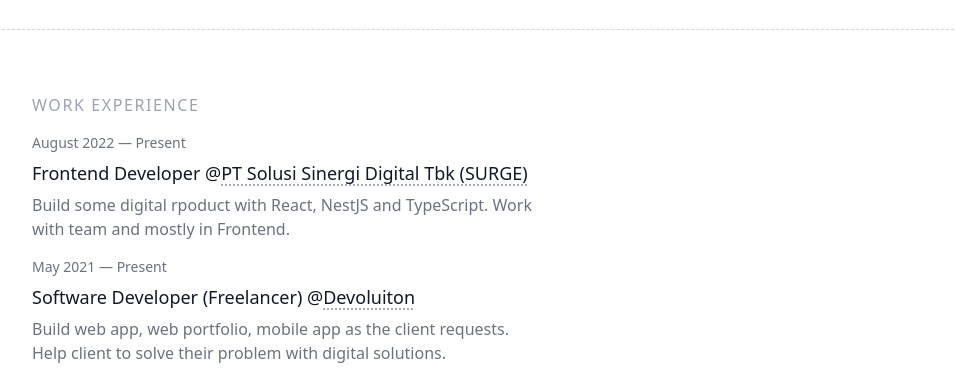
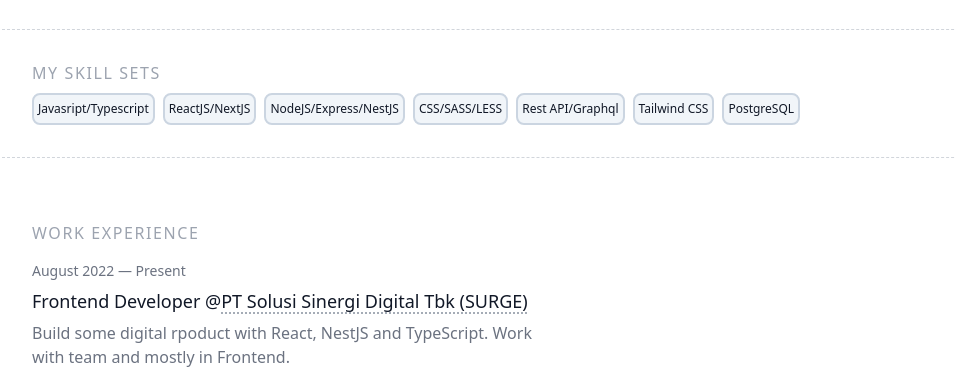
Before and after one commit to arthur-da-1205/portfolio-web-v2, an Astro site: page / in a window 1280 px wide. Shown: the part 357-735 px from the top of the page, without its empty margins (112-1067 px from the left). Built offline with nearby package versions, Linux system fonts and the light colour scheme; Astro itself is replaced by a stand-in of ours.

Commit message:
skill set section

```diff
--- /dev/null
+++ b/src/components/sections/SkillSetSection.tsx
@@ -0,0 +1,49 @@
+import SectionHeader from "@components/SectionHeader";
+import React from "react";
+
+const SkillSetSection: React.FC = () => {
+  return (
+    <div className="flex flex-col gap-2">
+      <SectionHeader name="my skill sets" />
+      <div className="w-full flex gap-2">
+        <div className="p-1 rounded-lg border-2 flex items-center justify-center border-slate-300 w-fit cursor-pointer  bg-slate-100">
+          <div className="group inline-flex items-center text-sm font-medium leading-6 text-gray-900 hover:text-gray-700 sm:text-xs sm:leading-5">
+            Javasript/Typescript
+          </div>
+        </div>
+        <div className="p-1 rounded-lg border-2 flex items-center justify-center border-slate-300 w-fit cursor-pointer  bg-slate-100">
+          <div className="group inline-flex items-center text-sm font-medium leading-6 text-gray-900 hover:text-gray-700 sm:text-xs sm:leading-5">
+            ReactJS/NextJS
+          </div>
+        </div>
+        <div className="p-1 rounded-lg border-2 flex items-center justify-center border-slate-300 w-fit cursor-pointer  bg-slate-100">
+          <div className="group inline-flex items-center text-sm font-medium leading-6 text-gray-900 hover:text-gray-700 sm:text-xs sm:leading-5">
+            NodeJS/Express/NestJS
+          </div>
+        </div>
+        <div className="p-1 rounded-lg border-2 flex items-center justify-center border-slate-300 w-fit cursor-pointer  bg-slate-100">
+          <div className="group inline-flex items-center text-sm font-medium leading-6 text-gray-900 hover:text-gray-700 sm:text-xs sm:leading-5">
+            CSS/SASS/LESS
+          </div>
+        </div>
+        <div className="p-1 rounded-lg border-2 flex items-center justify-center border-slate-300 w-fit cursor-pointer  bg-slate-100">
+          <div className="group inline-flex items-center text-sm font-medium leading-6 text-gray-900 hover:text-gray-700 sm:text-xs sm:leading-5">
+            Rest API/Graphql
+          </div>
+        </div>
+        <div className="p-1 rounded-lg border-2 flex items-center justify-center border-slate-300 w-fit cursor-pointer  bg-slate-100">
+          <div className="group inline-flex items-center text-sm font-medium leading-6 text-gray-900 hover:text-gray-700 sm:text-xs sm:leading-5">
+            Tailwind CSS
+          </div>
+        </div>
+        <div className="p-1 rounded-lg border-2 flex items-center justify-center border-slate-300 w-fit cursor-pointer  bg-slate-100">
+          <div className="group inline-flex items-center text-sm font-medium leading-6 text-gray-900 hover:text-gray-700 sm:text-xs sm:leading-5">
+            PostgreSQL
+          </div>
+        </div>
+      </div>
+    </div>
+  );
+};
+
+export default SkillSetSection;
--- a/src/pages/index.astro
+++ b/src/pages/index.astro
@@ -4,12 +4,15 @@
 import WorkExperience from "@components/sections/WorkExpSection";
 import ProfessionalPortfolio from "@components/sections/ProfessionalPortoSection";
 import Layout from "@layouts/Layout.astro";
+import SkillSetSection from "@components/sections/SkillSetSection";
 ---
 
 
 <Layout title="Arthur Darwanto">
   <HeadingSection />
   <Divider client:load />
+  <SkillSetSection client:load />
+  <Divider client:load />
   <WorkExperience client:load />
   <Divider client:load />
   <ProfessionalPortfolio client:load />
```
